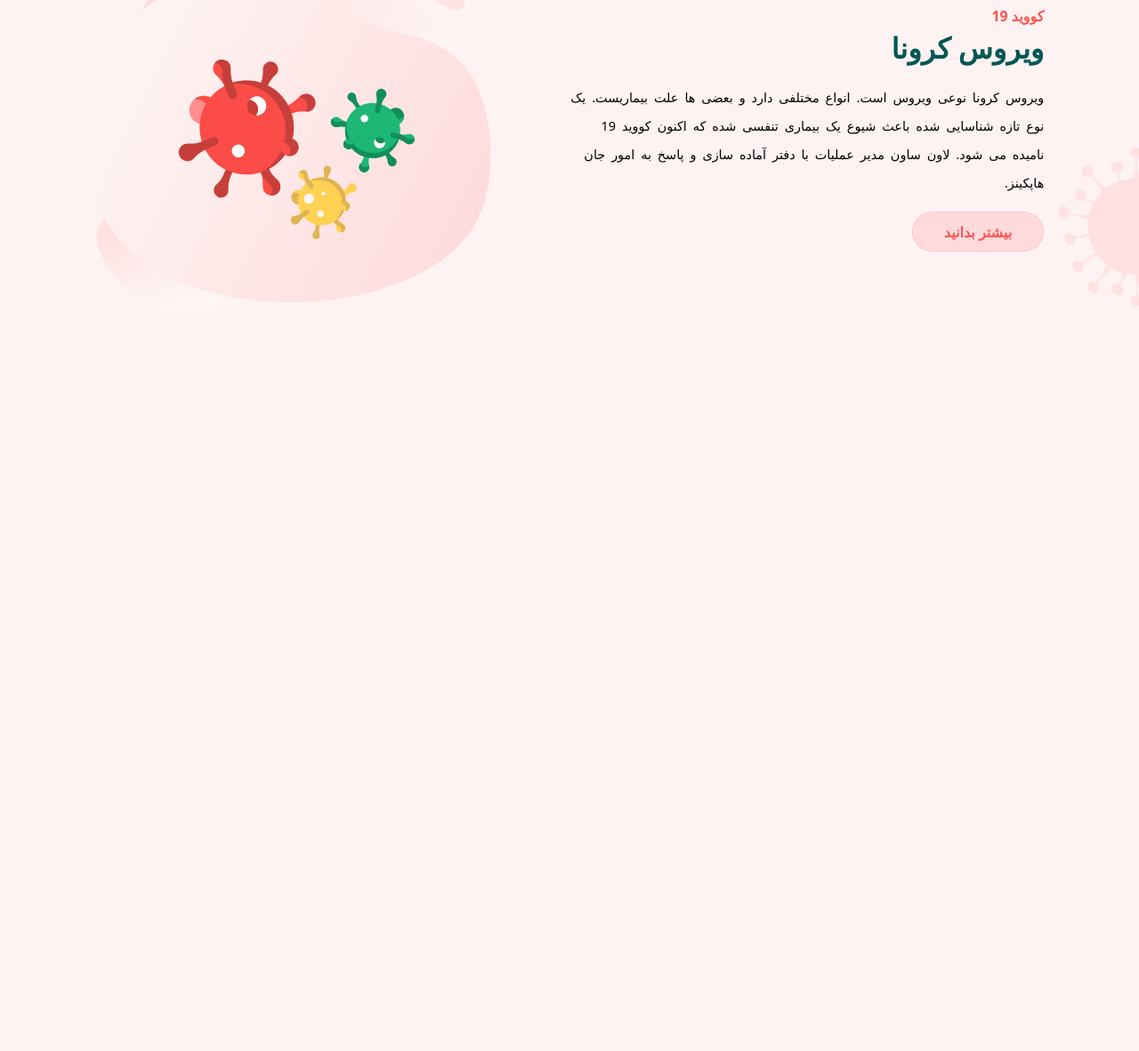
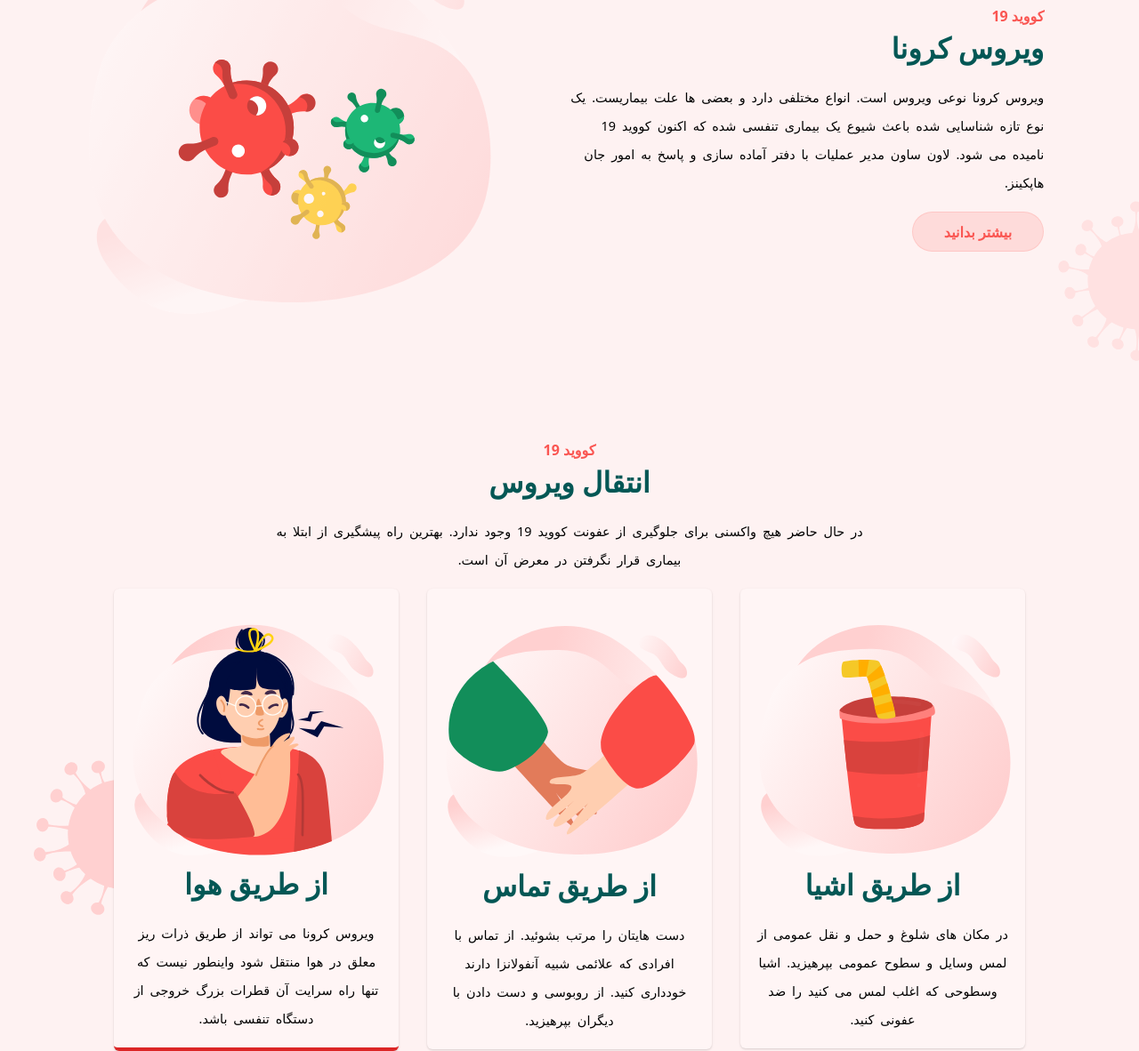
Before and after one commit to reihanyaghoobzade/covid-19-tailwind-, a website: page public/index.html in a window 1280 px wide. Shown: the part 814-1996 px from the top of the page at 89% size. Before the commit the page ends 1276 px from the top, so only its background shows below. Drawn offline with Linux system fonts and the light colour scheme.

Commit message:
contagion section overwritten

```diff
--- a/public/index.html
+++ b/public/index.html
@@ -84,16 +84,56 @@
                     <h2 class="sub-header font-semibold">کووید 19</h2>
                     <h2 class="main-head font-bold mb-4">ویروس کرونا</h2>
                     <div class="image hidden lg:flex">
-                        <img class="img-1 absolute" src="images/path1470-2.svg" alt="ویروس  کرونا" width="150" height="150">
-                        <img class="img-2 absolute" src="images/path1470.svg" alt="ویروس کرونا" width="130" height="150">
+                        <img class="img-1 absolute" src="images/path1470-2.svg" alt="ویروس  کرونا" width="150" height="150" />
+                        <img class="img-2 absolute" src="images/path1470.svg" alt="ویروس کرونا" width="130" height="150" />
                     </div>
                     <div class="content mb-4">ویروس کرونا نوعی ویروس است. انواع مختلفی دارد و بعضی ها علت بیماریست. یک نوع تازه شناسایی شده باعث شیوع یک بیماری تنفسی شده که اکنون کووید 19 نامیده می شود. <span title="Lauren Sauen"> لاون ساون </span> مدیر عملیات با دفتر آماده سازی
                         و پاسخ به امور
                         <span title="John Hopkins">جان هاپکینز.</span>
                     </div>
-                    <button class="font-semibold float-right" type="button">بیشتر بدانید</button>
+                    <button class="font-semibold" type="button">بیشتر بدانید</button>
                 </div>
             </div>
+        </div>
+    </section>
+    <section class="container">
+        <div class="contagion relative" id="contagion">
+            <div class="flex flex-row justify-center">
+                <div class="text text-center">
+                    <h3 class="sub-header font-semibold">کووید 19</h3>
+                    <h2 class="main-head font-bold mb-4">انتقال ویروس</h2>
+                    <div class="content text-center md:w-1/2 lg:w-3/4 mx-auto mb-4">در حال حاضر هیچ واکسنی برای جلوگیری از عفونت کووید 19 وجود ندارد. بهترین راه پیشگیری از ابتلا به بیماری قرار نگرفتن در معرض آن است.</div>
+                </div>
+            </div>
+            <div class="w-full flex flex-col justify-center items-center xl:flex-row xl:items-start">
+                <div class="w-10/12 md:w-1/2 xl:w-1/4 justify-center items-strench my-4 xl:m-0 xl:mx-4">
+                    <div class="contagion-card flex flex-col justify-center items-center shadow hover:shadow-2xl rounded-md">
+                        <img class="xl:mt-8" src="images/group18541.svg" alt="پوشاندن بینی" width="300" height="300">
+                        <h3 class="main-head font-bold mb-4">از طریق اشیا</h3>
+                        <div class="content text-center px-4 mb-4">در مکان های شلوغ و حمل و نقل عمومی از لمس وسایل و سطوح عمومی بپرهیزید. اشیا وسطوحی که اغلب لمس می کنید را ضد عفونی کنید.</div>
+                    </div>
+                </div>
+                <div class="w-10/12 md:w-1/2 xl:w-1/4 justify-center items-strench my-4 xl:m-0 xl:mx-4">
+                    <div class="contagion-card flex flex-col justify-center items-center shadow hover:shadow-2xl rounded-md">
+                        <img src="images/group18543.svg" alt="شستن دست ها" width="300" height="300">
+                        <h3 class="main-head font-bold mb-4">از طریق تماس</h3>
+                        <div class="content text-center px-6 mb-4">دست هایتان را مرتب بشوئید. از تماس با افرادی که علائمی شبیه آنفولانزا دارند خودداری کنید. از روبوسی و دست دادن با دیگران بپرهیزید.</div>
+                    </div>
+                </div>
+                <div class="w-10/12 md:w-1/2 xl:w-1/4 justify-center items-strench my-4 xl:m-0 xl:mx-4 z-20">
+                    <div class="contagion-card flex flex-col justify-center items-center border-b-4 border-red-600 shadow hover:shadow-2xl rounded-md">
+                        <img class="xl:mt-8" src="images/group18545.svg" alt="ماسک زدن" width="300" height="300">
+                        <h3 class="main-head font-bold mb-4">از طریق هوا</h3>
+                        <div class="content text-center px-4 mb-4">ویروس کرونا می تواند از طریق ذرات ریز معلق در هوا منتقل شود واینطور نیست که تنها راه سرایت آن قطرات بزرگ خروجی از دستگاه تنفسی باشد.
+                        </div>
+                    </div>
+                </div>
+
+            </div>
+            <div class="image hidden xl:block absolute">
+                <img class="z-0" src="images/path1470-3.svg" alt="ویروس کرونا" width="200" height="200">
+            </div>
+        </div>
     </section>
 </body>
 
--- a/src/css/style.css
+++ b/src/css/style.css
@@ -142,6 +142,16 @@
     bottom: -20vh;
 }
 
+.contagion-card {
+    transition: 0.5s ease-in-out;
+    background-color: rgb(255, 245, 245);
+}
+
+.contagion .image {
+    left: 3vw;
+    top: 50%;
+}
+
 @media only screen and (max-width: 1000px) {
     .sub-header {
         font-size: 1.5rem;
```
Also changed, not shown: public/css/style.css, public/font/AIranianSans.ttf (deleted).
